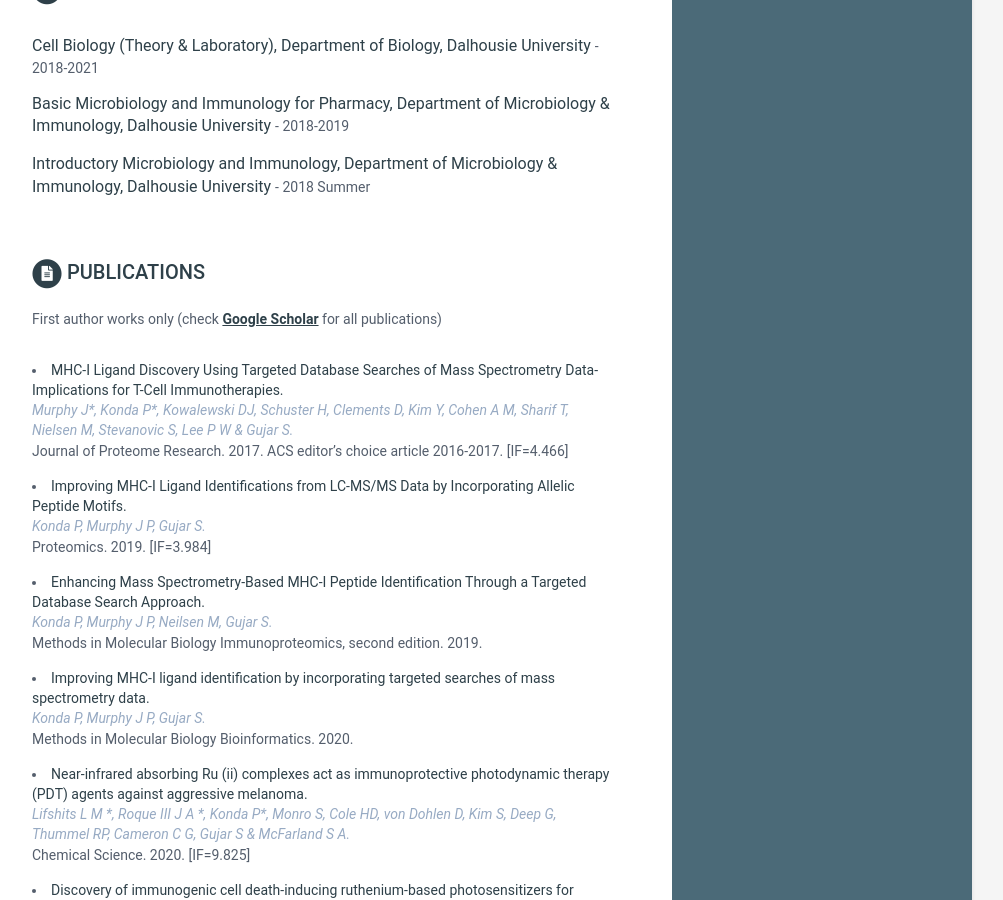
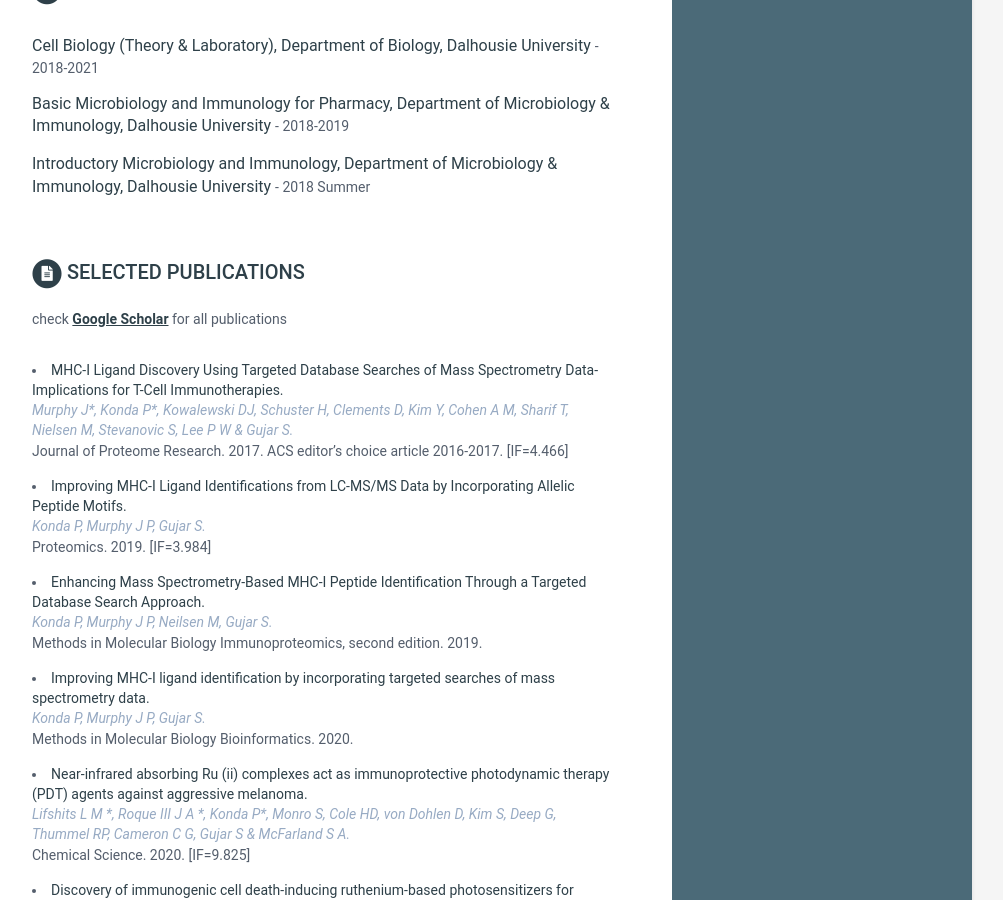
Before and after one commit to Prathyusha-konda/Website, a Jekyll site: the page built from index.html, in a window 1280 px wide and 900 px high, scrolled down 1569 px. Shown: the whole window, without its empty margins (168-1171 px from the left). Built offline with Jekyll 4.4.1, drawn with Linux system fonts in a browser that asks for light colours.

Commit message:
Update data.yml

```diff
--- a/_data/data.yml
+++ b/_data/data.yml
@@ -77,9 +77,9 @@ experiences:
           - Epigenetic Modifications during Plant-Fungal Interactions in Chilli-Colletotrichum system
 
 publications:
-    title: Publications
+    title: Selected Publications
     intro: |
-        First author works only (check <a href="https://scholar.google.ca/citations?view_op=list_works&hl=en&hl=en&user=LMu60kjth8EC&sortby=pubdate"><b><u>Google Scholar</u></b></a> for all publications)
+        check <a href="https://scholar.google.ca/citations?view_op=list_works&hl=en&hl=en&user=LMu60kjth8EC&sortby=pubdate"><b><u>Google Scholar</u></b></a> for all publications
     papers:
       - title: MHC-I Ligand Discovery Using Targeted Database Searches of Mass Spectrometry Data- Implications for T-Cell Immunotherapies.
         link: "https://pubmed.ncbi.nlm.nih.gov/28244318/"
```
